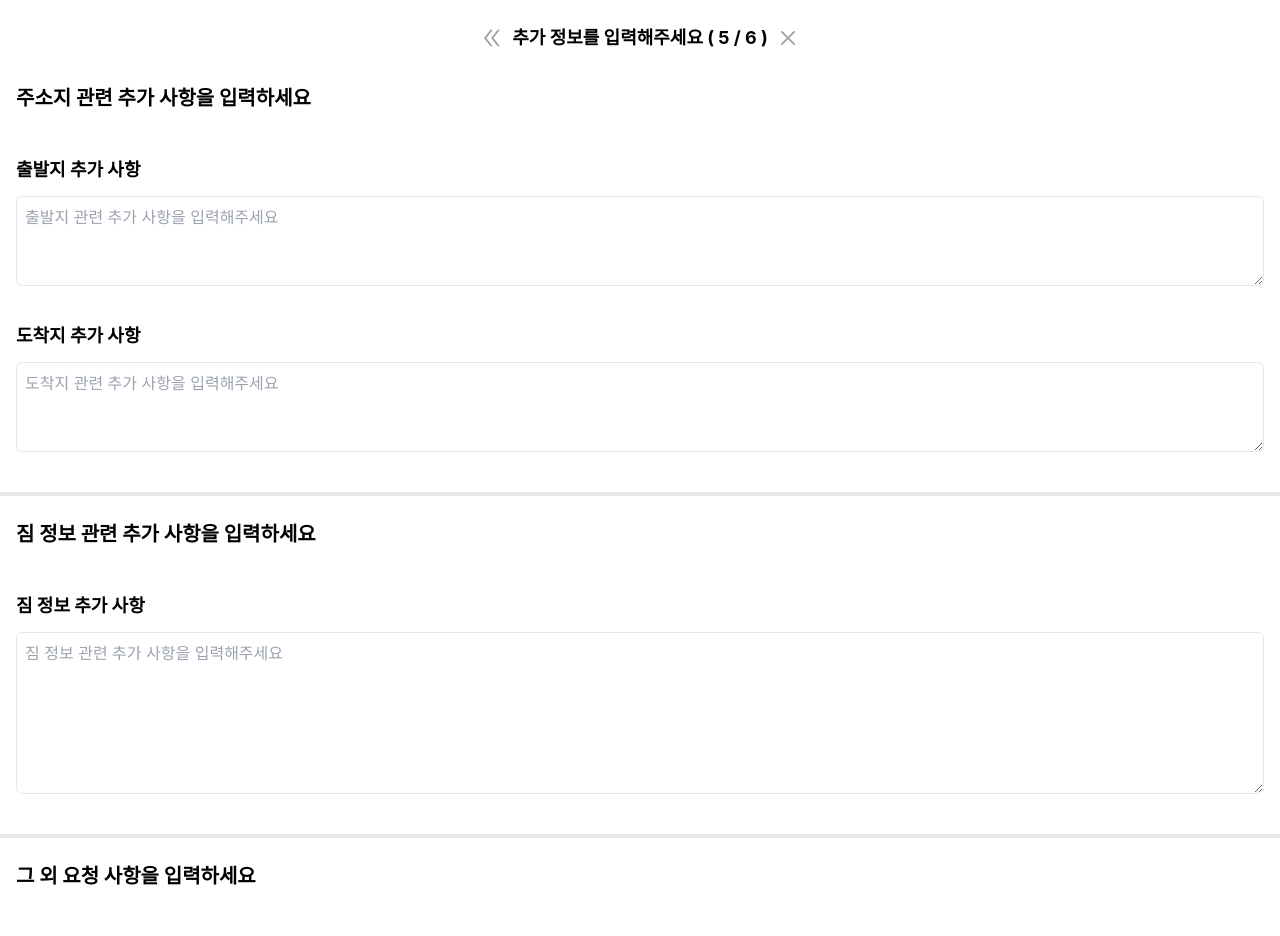
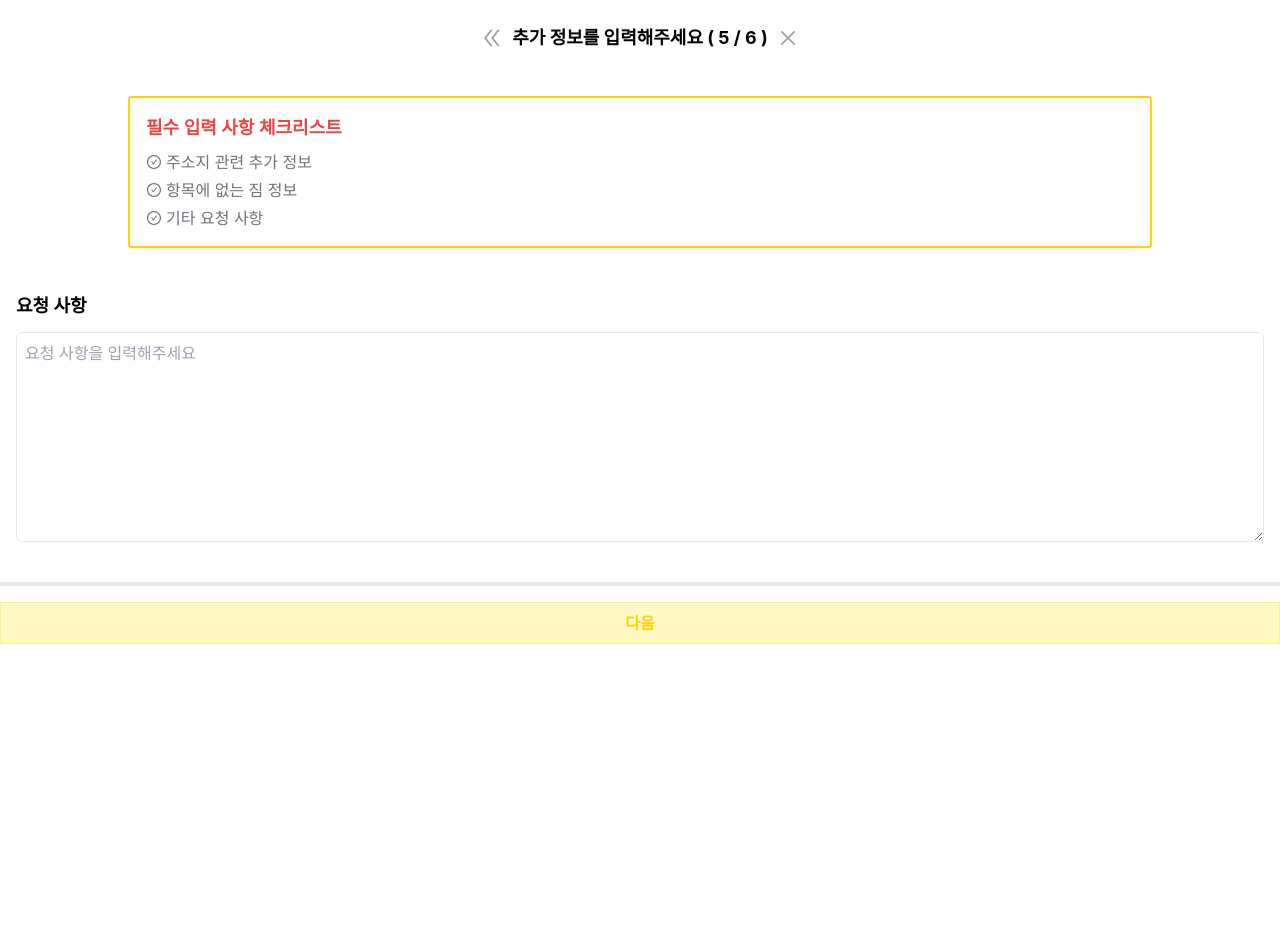
Before and after one commit to haejwo/haejwo-react-frontend, a React (Create React App) app: page /memo in a window 1280 px wide. Shown: the top 936 px of the page. After the commit the page ends 800 px from the top, so only its background shows below. Built offline with nearby package versions, Linux system fonts and the light colour scheme.

Commit message:
fix: Change the TextArea storage format in Redux

```diff
--- a/src/components/InputText/TextArea.jsx
+++ b/src/components/InputText/TextArea.jsx
@@ -1,19 +1,14 @@
 import React, { useState } from 'react';
 
-export default function TextArea({ title, placeholder, row, handleChange }) {
-    const [text, setText] = useState('');
-    const handleText = (e) => {
-        const updateValue = e.target.value;
-        setText(updateValue);
-        handleChange(title, updateValue);
-    }
+export default function TextArea({ title, placeholder, row, value, handleChange }) {
 
     return (
         <div className='w-full flex justify-center my-4 flex-col'>
             <p className='font-bold my-3 text-lg'>{title}</p>
             <textarea placeholder={placeholder}
-                onChange={handleText}
+                onChange={handleChange}
                 rows={row}
+                value={value}
                 className='border boreder-zinc-200 rounded-md text-md p-2 mb-2'/>
         </div>
     );
--- a/src/pages/Move/Memo.jsx
+++ b/src/pages/Move/Memo.jsx
@@ -1,22 +1,16 @@
 import React, { useState } from 'react';
 import TextArea from '../../components/InputText/TextArea';
 import { Link } from 'react-router-dom';
-import { useDispatch, useSelector } from 'react-redux';
+import { useDispatch } from 'react-redux';
 import { saveMemo } from '../../app/moveactions';
 import { RxCross2 } from 'react-icons/rx';
-import { AiOutlineDoubleLeft } from 'react-icons/ai';
+import { AiOutlineDoubleLeft, AiOutlineCheckCircle } from 'react-icons/ai';
 
 export default function Memo() {
-    console.log(useSelector(state => state.move.move.content));
-    const [memo, setMemo] = useState({});
-    const handleText = (title, text) => {
-        const updateText = {...memo, [title]: text};
-        setMemo(updateText);
-    };
+    const [memo, setMemo] = useState('');
 
     const dispatch = useDispatch();
     const handleSave = () => { dispatch(saveMemo(memo)); }
-
 
     return (
         <div className='w-screen flex flex-col items-center p-4'>
@@ -26,22 +20,16 @@ export default function Memo() {
                 <Link to='/'><RxCross2 className='text-zinc-400 mt-2.5 ml-2 text-2xl'/></Link>
             </div>
             <div className='w-screen border-b-4 border-bottom-zinc-400 mt-6'>
-                <p className='text-xl font-bold px-4'>주소지 관련 추가 사항을 입력하세요</p>
+                <div className='flex flex-col items-center mt-3'>
+                    <div className='w-4/5 p-4 text-zinc-500 border-2 border-brand rounded'>
+                        <p className='mb-2 text-lg font-semibold text-red-500'>필수 입력 사항 체크리스트</p>
+                        <p className='flex items-center'><AiOutlineCheckCircle className='mr-1'/>주소지 관련 추가 정보</p>
+                        <p className='flex items-center my-1'><AiOutlineCheckCircle className='mr-1'/>항목에 없는 짐 정보</p>
+                        <p className='flex items-center'><AiOutlineCheckCircle className='mr-1'/>기타 요청 사항</p>
+                    </div>
+                </div>
                 <div className='p-4'>
-                    <TextArea title='출발지 추가 사항' placeholder='출발지 관련 추가 사항을 입력해주세요' row='3' handleChange={handleText}/>
-                    <TextArea title='도착지 추가 사항' placeholder='도착지 관련 추가 사항을 입력해주세요' row='3' handleChange={handleText}/>
-                </div>
-            </div>
-            <div className='w-screen border-b-4 border-bottom-zinc-400 mt-6'>
-                <p className='text-xl font-bold px-4'>짐 정보 관련 추가 사항을 입력하세요</p>
-                <div className='p-4'>
-                    <TextArea title='짐 정보 추가 사항' placeholder='짐 정보 관련 추가 사항을 입력해주세요' row='6' handleChange={handleText}/>
-                </div>
-            </div>
-            <div className='w-screen border-b-4 border-bottom-zinc-400 mt-6'>
-                <p className='text-xl font-bold px-4'>그 외 요청 사항을 입력하세요</p>
-                <div className='p-4'>
-                    <TextArea title='요청 사항' placeholder='요청 사항을 입력해주세요' row='6' handleChange={handleText}/>
+                    <TextArea title='요청 사항' placeholder='요청 사항을 입력해주세요' row='8' handleChange={(e) => {setMemo(e.target.value);}} value={memo}/>
                 </div>
             </div>
             <Link to='/memo'>
```
